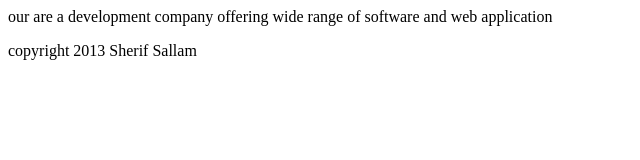
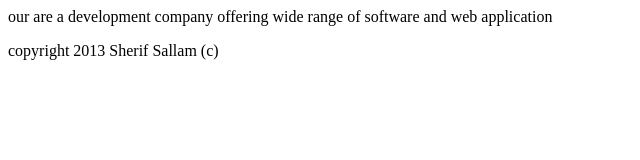
Before and after one commit to sharifgit/webtest, a plain HTML site: page aboutus.html in a window 1280 px wide. Shown: the full height of the page, 0-640 px from the left. Drawn offline with Linux system fonts and the light colour scheme.

Commit message:
This is the first Comment
Signed-off-by: Sherif Sallam <sherif.sallam@smartbear.com>

```diff
--- a/aboutus.html
+++ b/aboutus.html
@@ -4,6 +4,6 @@
 	</head>
 	<body>
 		<p>our are a development company offering wide range of software and web application</p>
-		<p>copyright 2013 Sherif Sallam</p>
+		<p>copyright 2013 Sherif Sallam (c)</p>
 	</body>
 </html>
```
